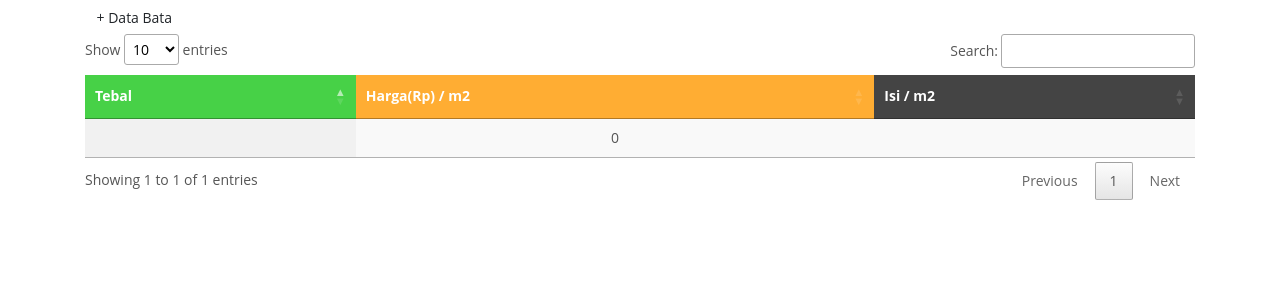
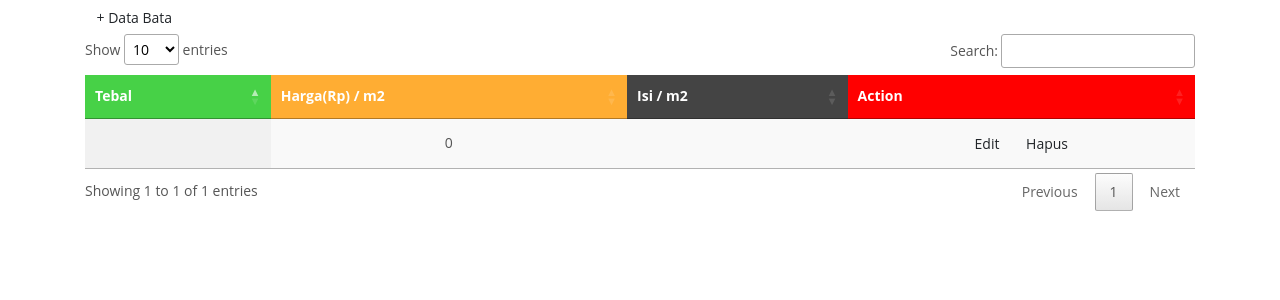
Before and after one commit to kodingku/pavinblock, a CodeIgniter app: page /pavinblock/Bata/display in a window 1280 px wide. Shown: the part 57-357 px from the top of the page. Run offline with CodeIgniter, Linux system fonts and the light colour scheme; the visitor is signed in with stand-in values (Sample User, id 1); tables that the repository leaves empty or names only in its code hold one stand-in row (values such as "Sample post"); data that the repository does not hold is empty; some libraries are stand-ins or nearby versions; some web fonts are replaced.

Commit message:
update display

```diff
--- a/application/views/backend/bata/display.php
+++ b/application/views/backend/bata/display.php
@@ -1,10 +1,10 @@
 
 <!-- delete notification -->
-<?php if ($this->session->flashdata('modul_delete')): ?>
+<?php if ($this->session->flashdata('material_delete')): ?>
   <div class="alert alert-success">
     <button type="button" class="close" data-dismiss="alert">&times;</button>
     <strong>
-      <?php echo $this->session->flashdata('modul_delete'); ?>
+      <?php echo $this->session->flashdata('material_delete'); ?>
     </strong>
   </div>
   <?php endif; ?>
@@ -20,11 +20,11 @@
   <?php endif; ?>
 
 <!-- edit notification -->
-    <?php if ($this->session->flashdata('modul_edit')): ?>
+    <?php if ($this->session->flashdata('material_edit')): ?>
   <div class="alert alert-success">
     <button type="button" class="close" data-dismiss="alert">&times;</button>
     <strong>
-      <?php echo $this->session->flashdata('modul_edit'); ?>
+      <?php echo $this->session->flashdata('material_edit'); ?>
     </strong>
   </div>
   <?php endif; ?>
@@ -38,6 +38,7 @@
             <th style="background-color: #47d147;color: #fff;">Tebal</th>
             <th style="background-color: #ffad33;color: #fff;">Harga(Rp) / m2</th>
             <th style="background-color: #444;color: #fff;">Isi / m2</th>
+            <th style="background-color: red;color: #fff;">Action</th>
         </tr>
     </thead>
 
@@ -47,6 +48,10 @@
     		<td><?php echo $value->tebal; ?></td>
     		<td><?php echo number_format($value->harga); ?></td>
     		<td><?php echo $value->isi; ?></td>
+        <td>
+          <a href="<?php echo base_url()?>Bata/update/<?php echo $value->id_pavin ?>" class="btn btn-md u-btn-orange g-mr-10 g-mb-15">Edit</a>
+          <a href="<?php echo base_url()?>Bata/delete/<?php echo $value->id_pavin ?>" class="btn btn-md u-btn-red g-mr-10 g-mb-15">Hapus</a>
+        </td>
     	</tr>
     	<?php } ?>
     </tbody>
```
